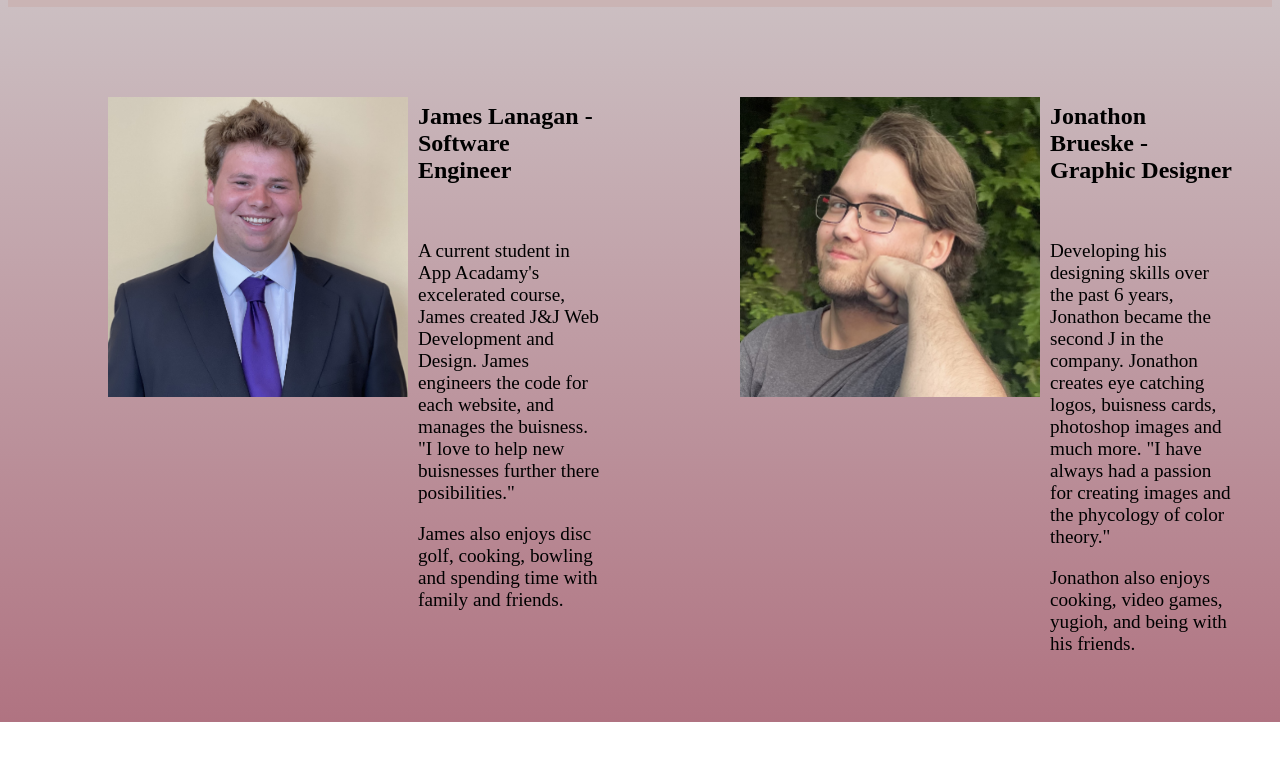
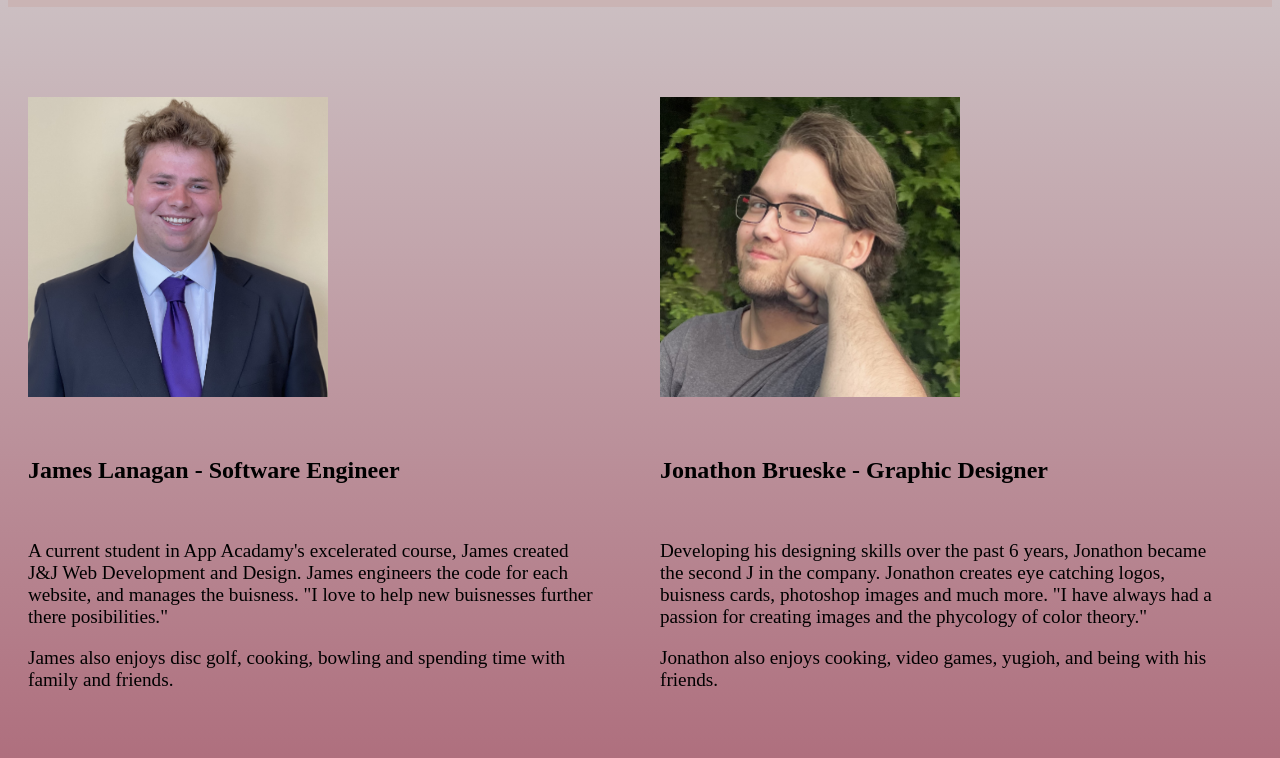
Before and after one commit to LanaganJames/JJWDD, a plain HTML site: page meet.html in a window 1280 px wide. Shown: the part 187-945 px from the top of the page. Before the commit the page ends 909 px from the top, so only its background shows below. Drawn offline with Linux system fonts and the light colour scheme.

Commit message:
Add files via upload

```diff
--- a/meet.css
+++ b/meet.css
@@ -11,10 +11,10 @@
 }
 .meet{
     display: flex;
-    flex-direction: row;
+    flex-direction: column;
     width: 60%;
     margin: 40px;
-    margin-left: 100px;
+    margin-left: 20px;
 }
 h6{
     font-size: x-large;
@@ -23,3 +23,10 @@ h6{
 p{
     font-size: larger;
 }
+
+@media (orientation: portrait){
+    .meetul{
+        display: flex;
+        flex-direction: column;
+    }
+}
--- a/meet.html
+++ b/meet.html
@@ -35,7 +35,7 @@
         </div>
     </header>
     <main>
-        <ul>
+        <ul class="meetul">
         <li class="meet">
             <label>
                 <img class="jamesimg" src="james.jpg">
```
